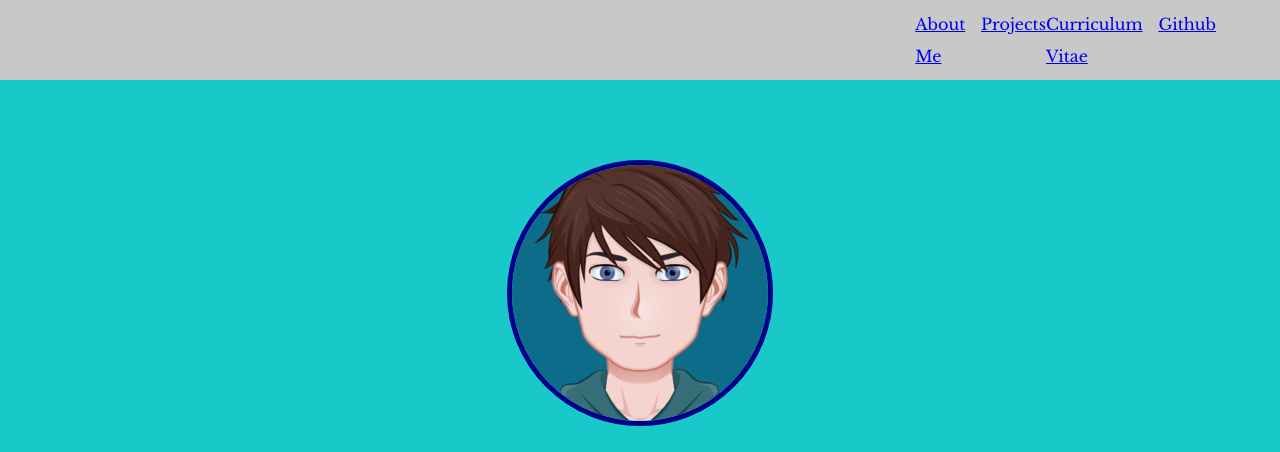
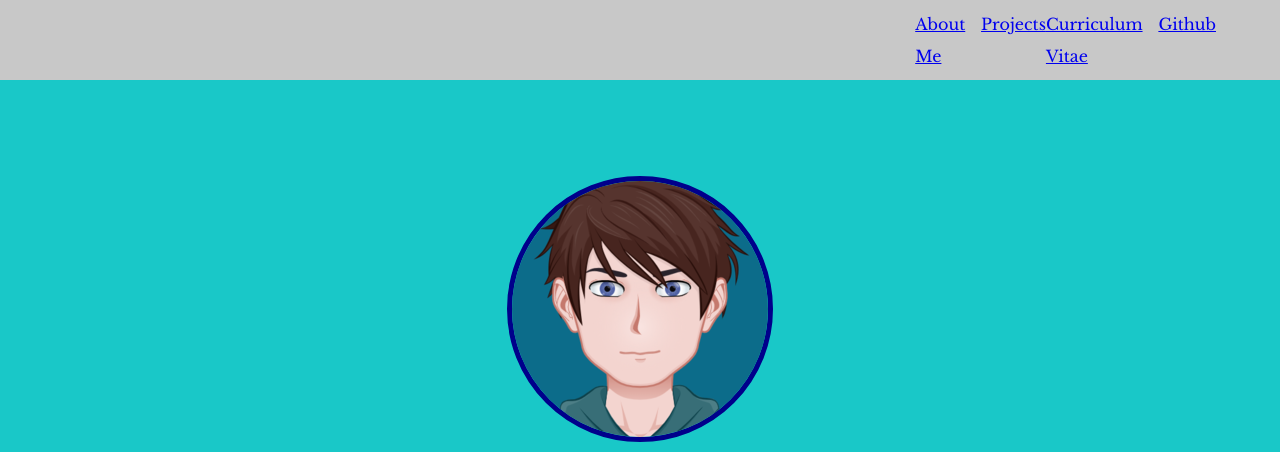
Before and after one commit to lasse16/lasse16.github.io, a plain HTML site: page index.html in a window 1280 px wide. Shown: the top 452 px of the page. Drawn offline with nearby package versions, Linux system fonts and the light colour scheme.

Commit message:
Add padding to main text; Reduce main width

```diff
--- a/styles/style.css
+++ b/styles/style.css
@@ -40,8 +40,9 @@ footer {
 }
 
 main {
-  max-width: 80ch;
+  max-width: 60ch;
   margin-inline: auto;
+  padding: 1em 5ch;
 }
 
 #skip_to_content {
```
